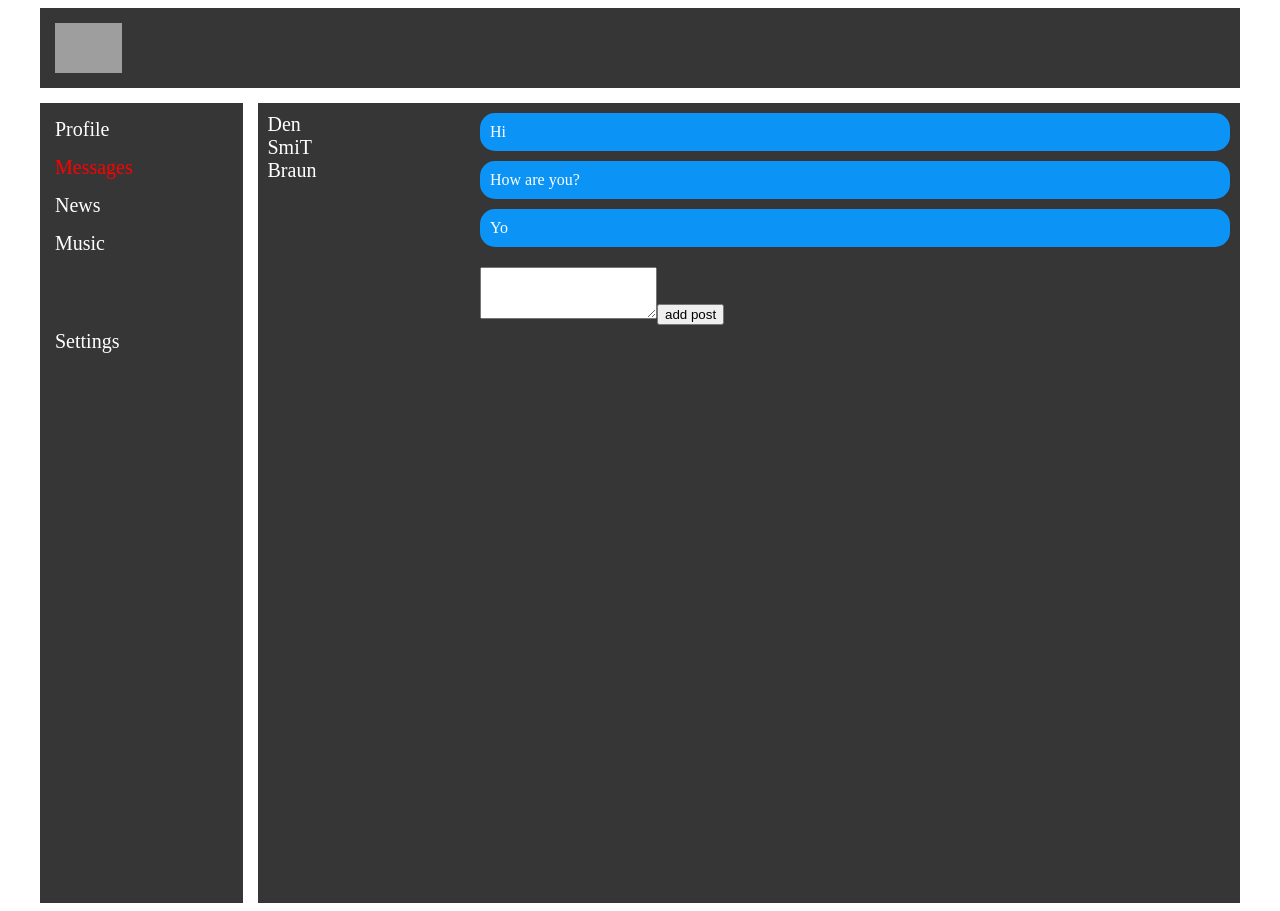
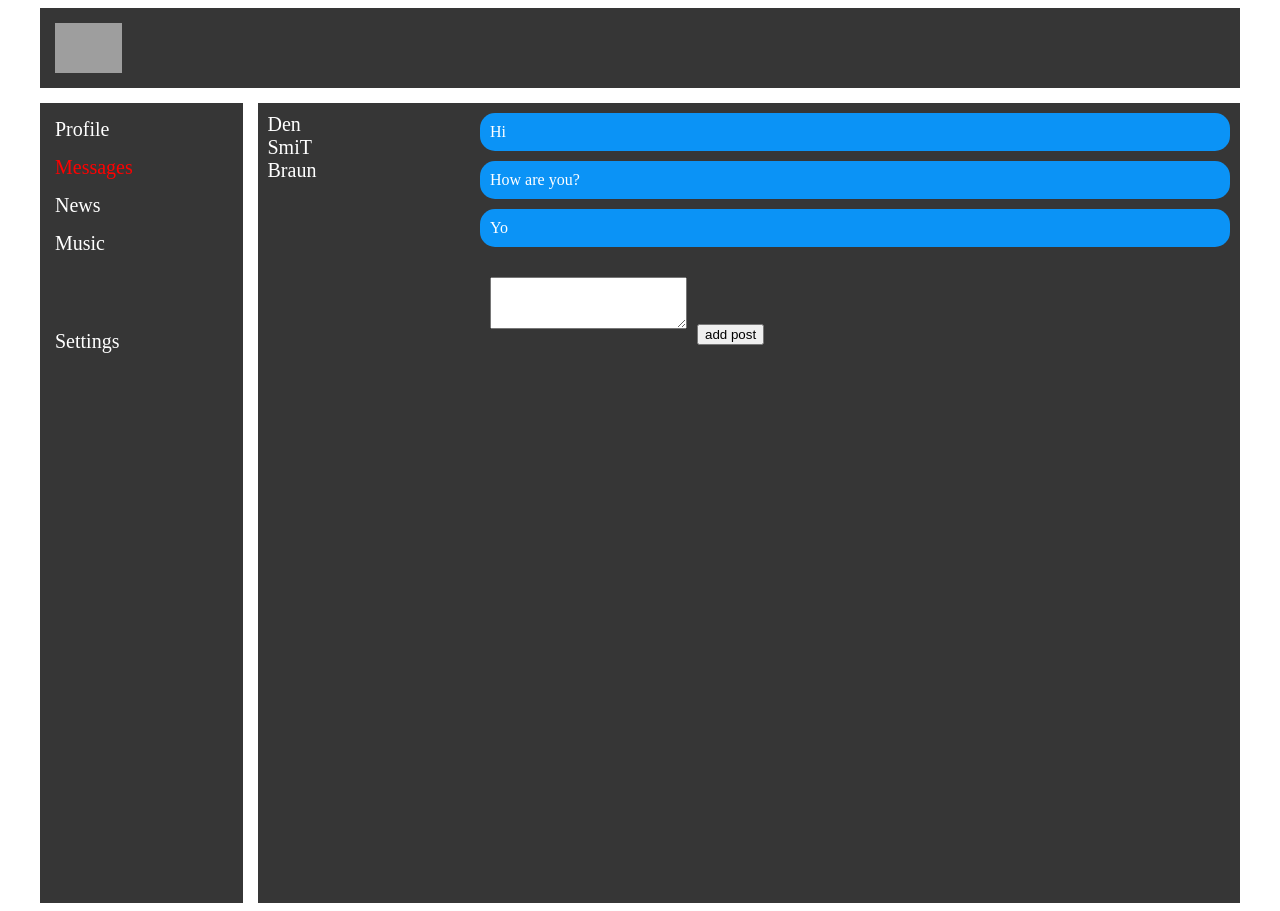
Before and after one commit to Ziapa/social, a React (Create React App) app: page /dialogs in a window 1280 px wide. Built offline with nearby package versions, Linux system fonts and the light colour scheme; grey boxes are pictures that could not be loaded.

Commit message:
delete render and add subscribe-observer

```diff
--- a/src/components/Dialogs/Dialogs.module.scss
+++ b/src/components/Dialogs/Dialogs.module.scss
@@ -26,7 +26,8 @@
 .addPost {
   padding: 10px;
   textarea {
-    padding: 10px 0;
+    padding: 10px;
+    margin: 10px;
   }
   .errorMessage {
     color: red;
--- a/src/components/Profile/MyPosts/MyPosts.module.scss
+++ b/src/components/Profile/MyPosts/MyPosts.module.scss
@@ -1,5 +1,9 @@
 .myPosts {
   padding: 10px;
+  textarea {
+    margin: 10px;
+    padding: 10px;
+  }
 }
 
 .errorMessage {
--- a/src/index.tsx
+++ b/src/index.tsx
@@ -1,10 +1,23 @@
 import './index.scss';
 import * as serviceWorker from './serviceWorker';
-import state from "./redux/state"
-import {rerenderEntireTree} from './render';
+import state, {addMessage, addPost, textAddMessage, textAddPost, subscribe} from "./redux/state"
+import ReactDOM from "react-dom";
+import {BrowserRouter} from "react-router-dom";
+import App from "./App";
+import React from "react";
 
-rerenderEntireTree(state)
+let rerenderEntireTree = () => {
+    ReactDOM.render(<BrowserRouter> <App state={state}
+                                         addPost={addPost}
+                                         addMessage={addMessage}
+                                         textAddMessage={textAddMessage}
+                                         textAddPost={textAddPost}
+        /></BrowserRouter>,
+        document.getElementById('root'));
+}
+rerenderEntireTree()
 
+subscribe(rerenderEntireTree)
 // If you want your app to work offline and load faster, you can change
 // unregister() to register() below. Note this comes with some pitfalls.
 // Learn more about service workers: https://bit.ly/CRA-PWA
--- a/src/redux/state.tsx
+++ b/src/redux/state.tsx
@@ -1,4 +1,4 @@
-import {rerenderEntireTree} from "../render";
+let rerenderEntireTree = () => {}
 
 export type PostType = {
     name: string
@@ -75,12 +75,12 @@ export let addPost = () => {
     }
     state.profilePage.posts.push(newPost)
     state.profilePage.changeTextNewPost = ""
-    rerenderEntireTree(state)
+    rerenderEntireTree()
 }
 
 export const textAddPost = (newText: string) => {
     state.profilePage.changeTextNewPost = newText
-    rerenderEntireTree(state)
+    rerenderEntireTree()
 }
 
 
@@ -91,14 +91,17 @@ export const addMessage = () => {
     }
     state.dialogsPage.message.push(newMessage)
     state.dialogsPage.textAddMessage = ""
-    rerenderEntireTree(state)
+    rerenderEntireTree()
 }
 
 export const textAddMessage = (newText: string) => {
     state.dialogsPage.textAddMessage = newText
-    rerenderEntireTree(state)
+    rerenderEntireTree()
 
 }
 
+export const subscribe = (observer: () => void) => {
+    rerenderEntireTree = observer
+}
 
 export default state;
--- a/src/render.tsx
+++ /dev/null
@@ -1,15 +0,0 @@
-import ReactDOM from "react-dom";
-import {BrowserRouter} from "react-router-dom";
-import App from "./App";
-import {addPost, RootStateType, textAddMessage, textAddPost, addMessage} from "./redux/state";
-import React from "react";
-
-export let rerenderEntireTree = (state:RootStateType) => {
-    ReactDOM.render(<BrowserRouter> <App state={state}
-                                         addPost={addPost}
-                                         addMessage={addMessage}
-                                         textAddMessage={textAddMessage}
-                                         textAddPost={textAddPost}
-        /></BrowserRouter>,
-        document.getElementById('root'));
-}
```
